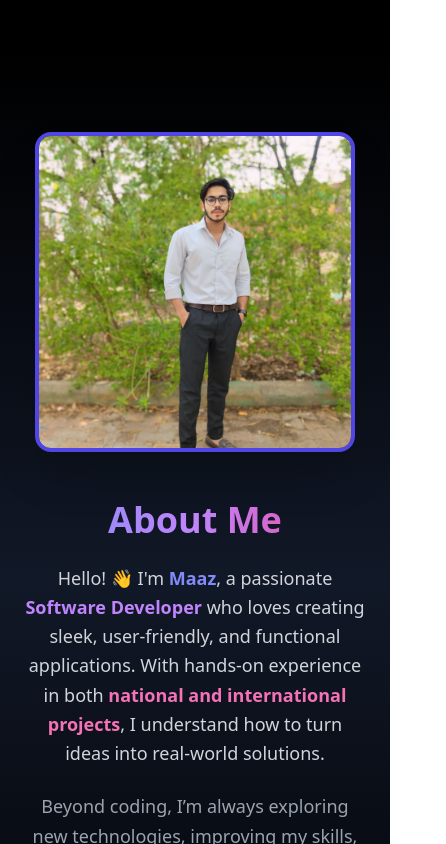
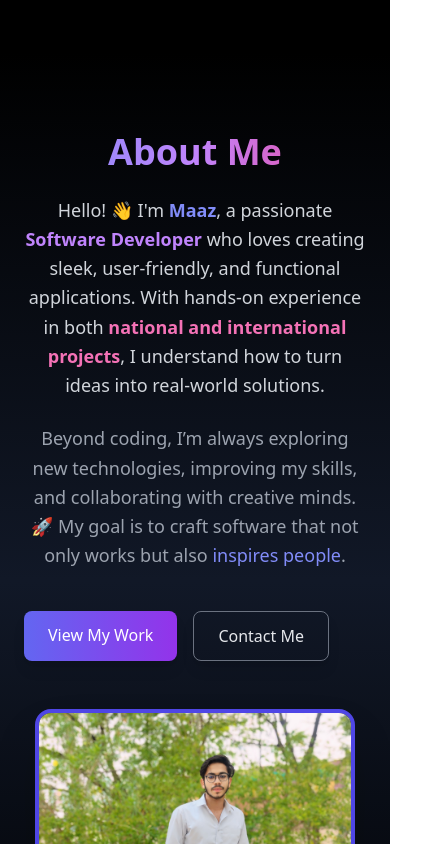
Before and after one commit to AbdulMaaz909/My-Portfolio, a Next.js app: page / in a window 390 px wide. Shown: the part 1120-1964 px from the top of the page, 446 px wide, since content can reach past the window. Built offline with nearby package versions, Linux system fonts and the light colour scheme.

Commit message:
Update About component layout to use flex-col-reverse for better responsiveness; adjust Contact component text size for improved readability

```diff
--- a/src/component/About/About.jsx
+++ b/src/component/About/About.jsx
@@ -27,7 +27,7 @@ const About = () => {
         initial="hidden"
         whileInView="show" // 🔥 Animates on scroll
         viewport={{ once: true, amount: 0.3 }}
-        className="max-w-6xl mx-auto text-center md:text-left flex flex-col md:flex-row items-center gap-12"
+        className="max-w-6xl mx-auto text-center md:text-left flex flex-col-reverse md:flex-row items-center gap-12"
       >
         {/* Left Side: Image */}
         <motion.div variants={item} className="md:w-1/2 flex justify-center">
--- a/src/component/Contact/Contact.jsx
+++ b/src/component/Contact/Contact.jsx
@@ -60,7 +60,7 @@ const Contact = () => {
           {/* Left Side: Contact Info */}
           <motion.div
             variants={container}
-            className="space-y-8 py-2 text-center md:text-left text-3xl"
+            className="space-y-8 py-2 text-center md:text-left md:text-3xl text-xl"
           >
             <motion.div variants={item} className="flex items-center gap-4 cursor-pointer">
               <Mail className="w-6 h-6 text-indigo-400" />
```
